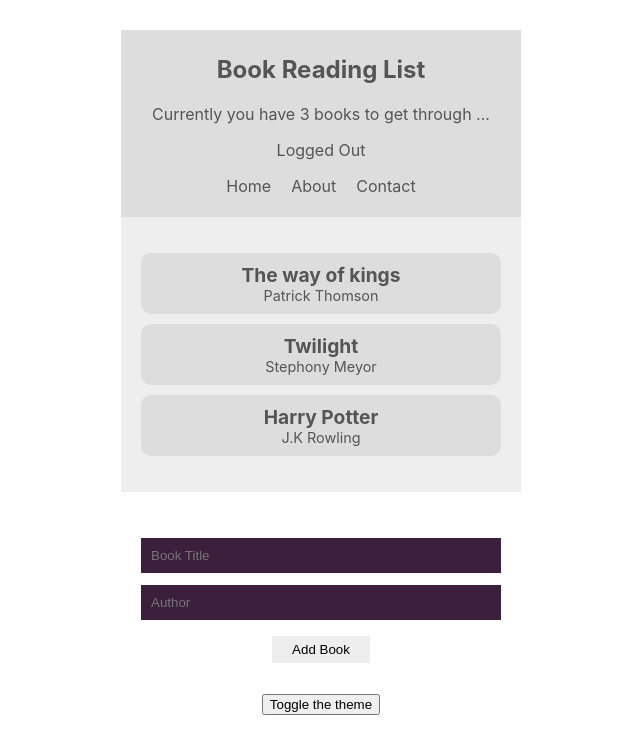
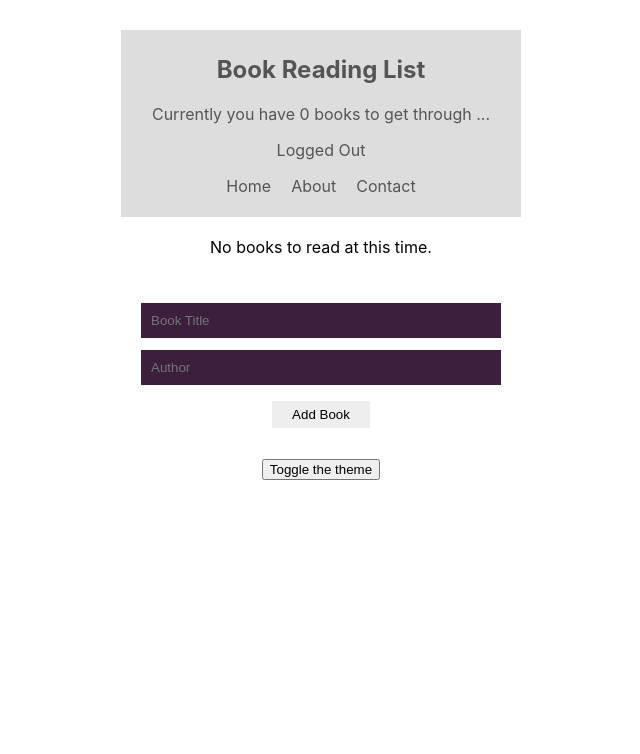
Before and after one commit to supuni9622/React-Context-Book-Management-App-, a React (Create React App) app in the folder book-app/: page / in a window 1280 px wide. Shown: the top 754 px of the page, without its empty margins (319-959 px from the left). Built offline with nearby package versions, Linux system fonts and the light colour scheme.

Commit message:
Added local storage properties

```diff
--- a/book-app/src/contexts/BookContext.js
+++ b/book-app/src/contexts/BookContext.js
@@ -1,4 +1,4 @@
-import React, { createContext, useCallback, useReducer} from 'react';
+import React, { createContext, useEffect, useReducer} from 'react';
 import {bookReducer} from '../Reducers/BookReducer'
 
 export const BookContext = createContext()
@@ -14,11 +14,11 @@ const BookContextProvider = ({children}) => {
     // Replace useState with useReducer
 
     // Reducer function pass 2 arguments --> bookReducer function and initial values
-    const [books, dispatch] = useReducer(bookReducer,[
-        {name :'The way of kings' , author: 'Patrick Thomson', id : 1},
-        {name :'Twilight' ,author: 'Stephony Meyor', id : 2},
-        {name :'Harry Potter', author: 'J.K Rowling', id : 3}
-    ])
+    // const [books, dispatch] = useReducer(bookReducer,[
+    //     {name :'The way of kings' , author: 'Patrick Thomson', id : 1},
+    //     {name :'Twilight' ,author: 'Stephony Meyor', id : 2},
+    //     {name :'Harry Potter', author: 'J.K Rowling', id : 3}
+    // ])
 
     // const addBook = useCallback(
     //     (bookName, author) => {
@@ -36,6 +36,16 @@ const BookContextProvider = ({children}) => {
 
     // Covert these functions (addBook, removeBook) to the reducer funtion.
 
+     // Use local storge  ---- When we use context state - it will not store when we add some data. But we can keep that data using local storage even after refreshing
+     const [books, dispatch] = useReducer(bookReducer,[], () => {
+         const localData = localStorage.getItem('books');
+         return localData ? JSON.parse(localData) : []
+     });
+
+     useEffect(()=> {
+        localStorage.setItem('books', JSON.stringify(books))
+     },[books])
+
     return (
        <BookContext.Provider value={{books, dispatch}}>
            {children}
```
